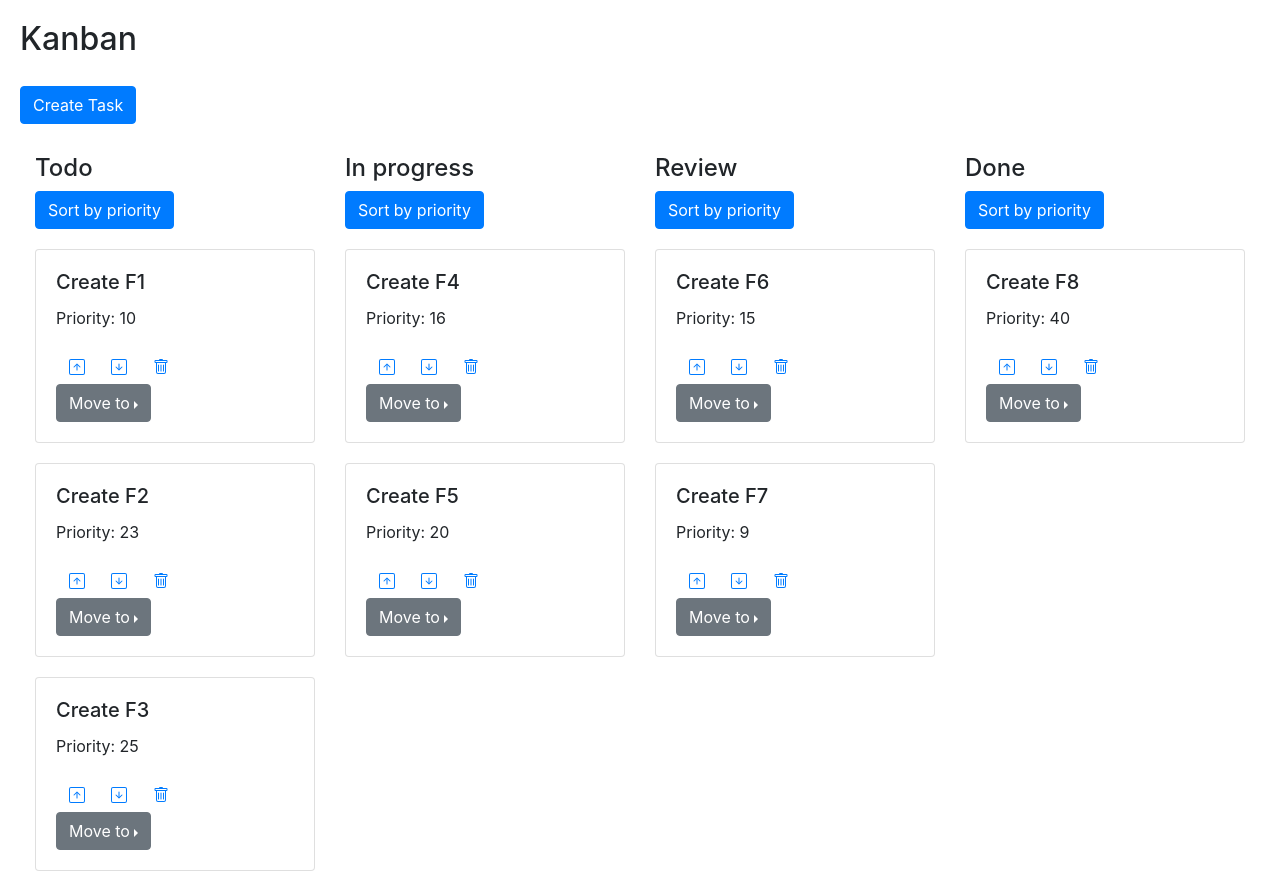
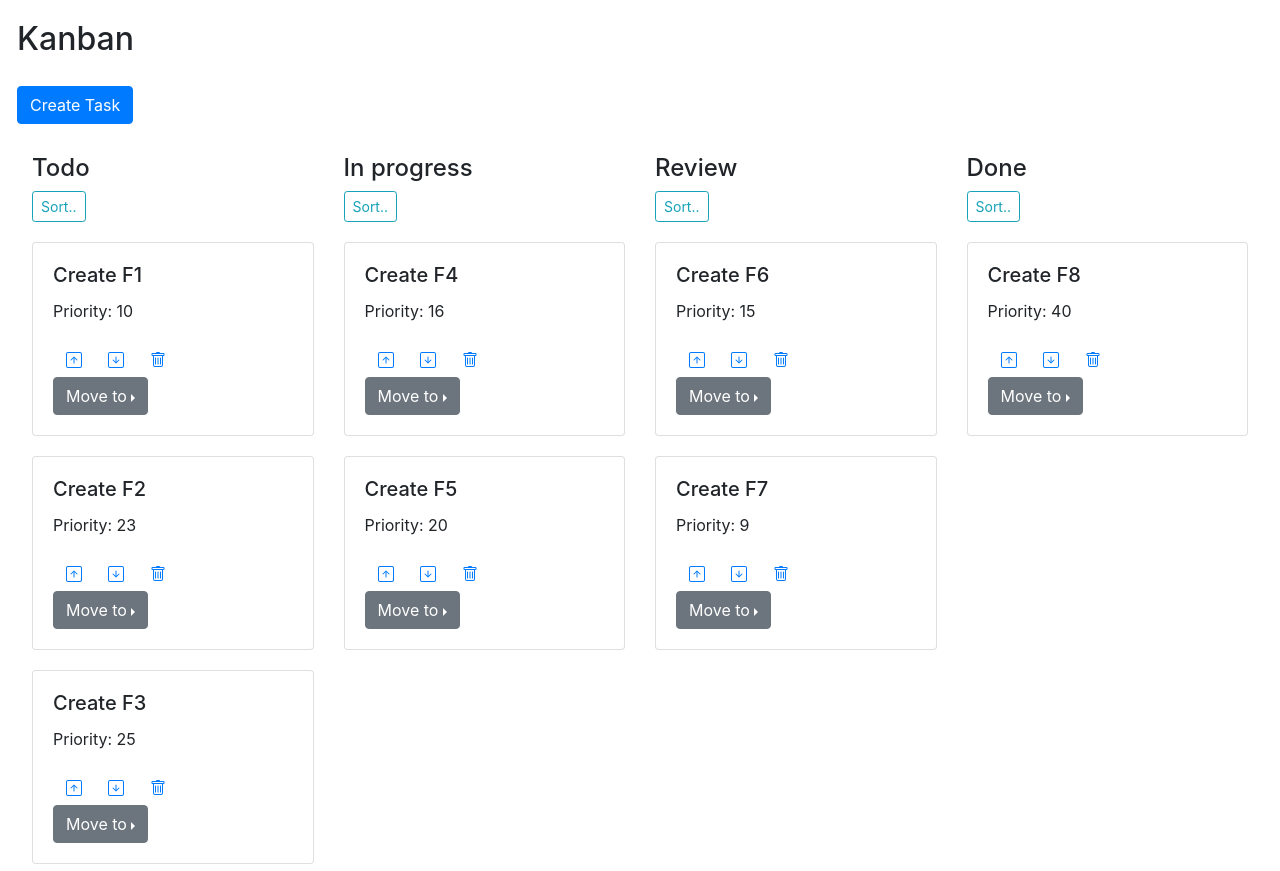
Before and after one commit to kochetovM/KanbanProject, a React (Create React App) app: page / in a window 1280 px wide. Built offline with nearby package versions, Linux system fonts and the light colour scheme.

Commit message:
Design UI added

```diff
--- a/src/App.css
+++ b/src/App.css
@@ -10,6 +10,7 @@
 .Cardstyle{
   margin-top: 20px;
 }
+
 .show>.dropdown-menu {
   display: block;
   position: absolute;
@@ -17,6 +18,13 @@
 .Content li{
   /*font-size:22px;*/
   margin-top: 17px;
+}
+
+.Board {
+  /*font-size:22px;*/
+  margin-top: 15px;
+  margin-right: 12px;
+  margin-left: 12px;
 }
 
 .Createtask{
--- a/src/Content.js
+++ b/src/Content.js
@@ -150,7 +150,7 @@ function Content(props) {
   }
 
   return (
-      <div className="container-fluid">
+      <div className="Board">
 
         <div className="row">
             <h2>Kanban</h2>
@@ -162,9 +162,9 @@ function Content(props) {
         <div className="row">
           <div className="col-sm-3">
               <h4> Todo </h4>
-              <div>
-                  <button className="btn btn-primary" onClick={() => sort_bypriority(dolist,setDolist )  }>
-                      Sort by priority </button>
+              <div className="">
+                  <button type="button" className="btn btn-sm btn-outline-info "  onClick={() => sort_bypriority(dolist,setDolist )  }>
+                      Sort.. </button>
               </div>
               <div>
                 { dolist.map((el,i) => <Board
@@ -185,8 +185,8 @@ function Content(props) {
           <div className="col-sm-3">
               <h4>In progress</h4>
               <div>
-                  <button className="btn btn-primary" onClick={() => sort_bypriority(progress,setProgress )  }>
-                      Sort by priority </button>
+                  <button type="button" className="btn btn-sm btn-outline-info "onClick={() => sort_bypriority(progress,setProgress )  }>
+                      Sort.. </button>
               </div>
               <div>
                 { progress.map((el,i) => <Board
@@ -207,8 +207,8 @@ function Content(props) {
             <div className="col-sm-3">
                 <h4> Review</h4>
                   <div>
-                      <button className="btn btn-primary" onClick={() => sort_bypriority(review,setReview )  }>
-                              Sort by priority </button>
+                      <button type="button" className="btn btn-sm btn-outline-info " onClick={() => sort_bypriority(review,setReview )  }>
+                              Sort.. </button>
                   </div>
                   <div>
                     { review.map((el,i) => <Board  el={el} index={i}
@@ -228,8 +228,8 @@ function Content(props) {
             <div className="col-sm-3">
                 <h4> Done </h4>
                 <div>
-                  <button className="btn btn-primary" onClick={() => sort_bypriority(done,setDone )  }>
-                        Sort by priority </button>
+                  <button type="button" className="btn btn-sm btn-outline-info " onClick={() => sort_bypriority(done,setDone )  }>
+                        Sort.. </button>
                 </div>
 
                 <div>
```
